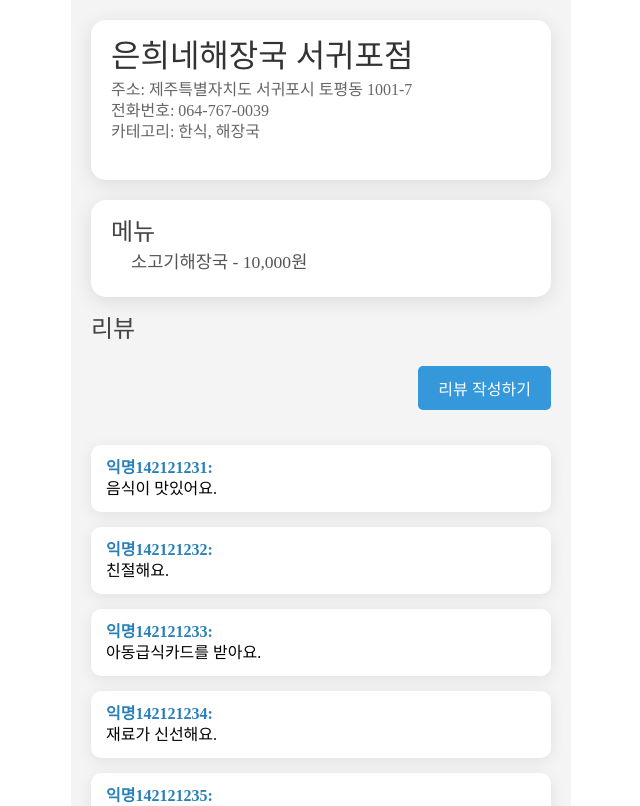
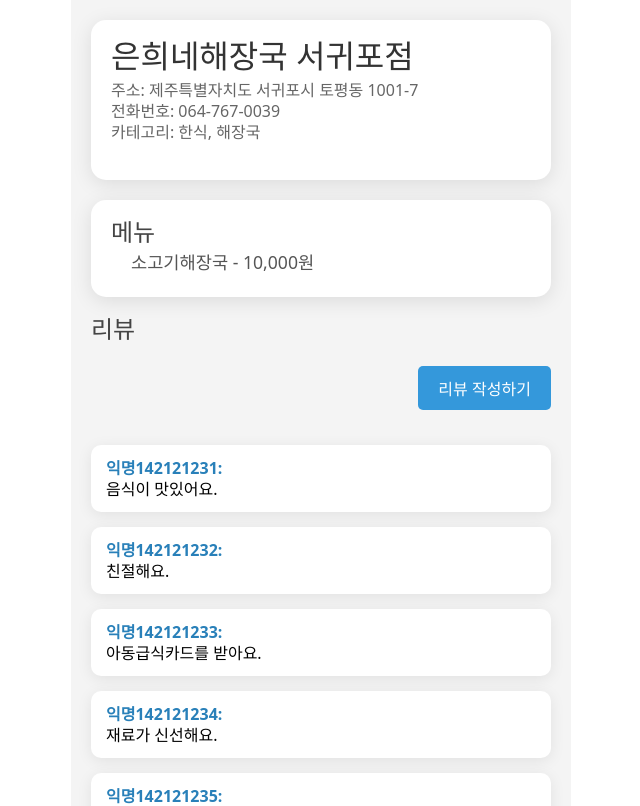
Before and after one commit to 3amdasoo/jeju-little-dreamers-fe-v2, a React (Create React App) app: page /restaurant/1 in a window 1280 px wide. Shown: the top 806 px of the page, without its empty margins (319-959 px from the left). Built offline with nearby package versions, Linux system fonts and the light colour scheme.

Commit message:
테스트

```diff
--- a/src/pages/LoginPage.jsx
+++ b/src/pages/LoginPage.jsx
@@ -42,7 +42,7 @@ const KakaoLoginImage = styled.img`
 
 const LoginPage = () => {
   const kakaoApiKey = "6022b3ea363825dba0253bc58c3f328c"; // REST API KEY
-  const redirect_uri = "http://localhost:3000/auth"; // Redirect URI
+  const redirect_uri = "http://52.78.88.248/auth"; // Redirect URI
   const kakaoURL = `https://kauth.kakao.com/oauth/authorize?client_id=${kakaoApiKey}&redirect_uri=${redirect_uri}&response_type=code`;
 
   const handleLogin = () => {
--- a/src/pages/Restaurant.jsx
+++ b/src/pages/Restaurant.jsx
@@ -104,6 +104,7 @@ const Container = styled.div`
     gap: 20px;
     max-width: 800px;
     margin: 0 auto;
+    font-family: "Noto Sans", sans-serif;
 `;
 
 const Card = styled.div`
```
